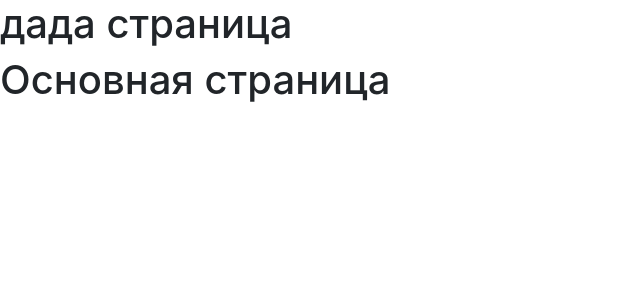
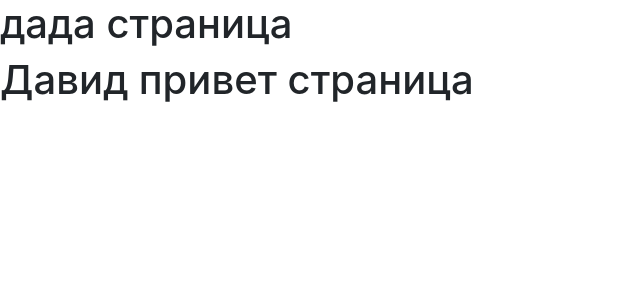
Before and after one commit to zggfds/render, a Flask app: page / in a window 1280 px wide. Shown: the part 56-356 px from the top of the page, without its empty margins (0-640 px from the left). Run offline with Flask 3, Linux system fonts and the light colour scheme.

Commit message:
Update index.html

```diff
--- a/templates/index.html
+++ b/templates/index.html
@@ -8,6 +8,6 @@
 
 <h1><h1>
 <h1>дада страница<h1>
-<h1>Основная страница<h1>
+<h1>Давид привет страница<h1>
 
 {% endblock %}
```
